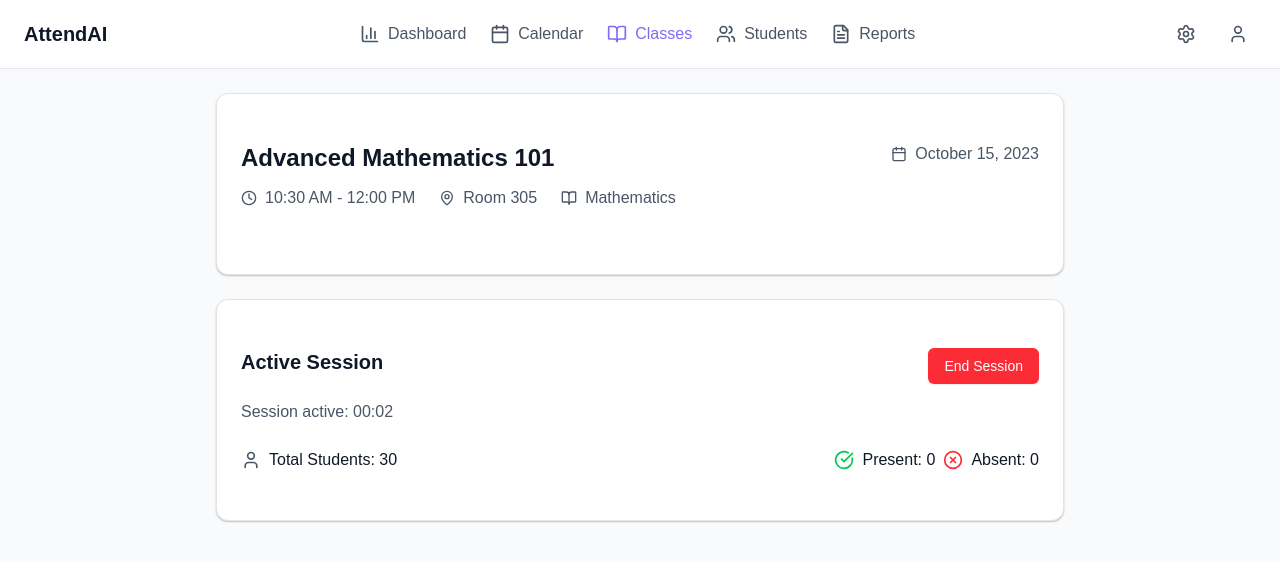
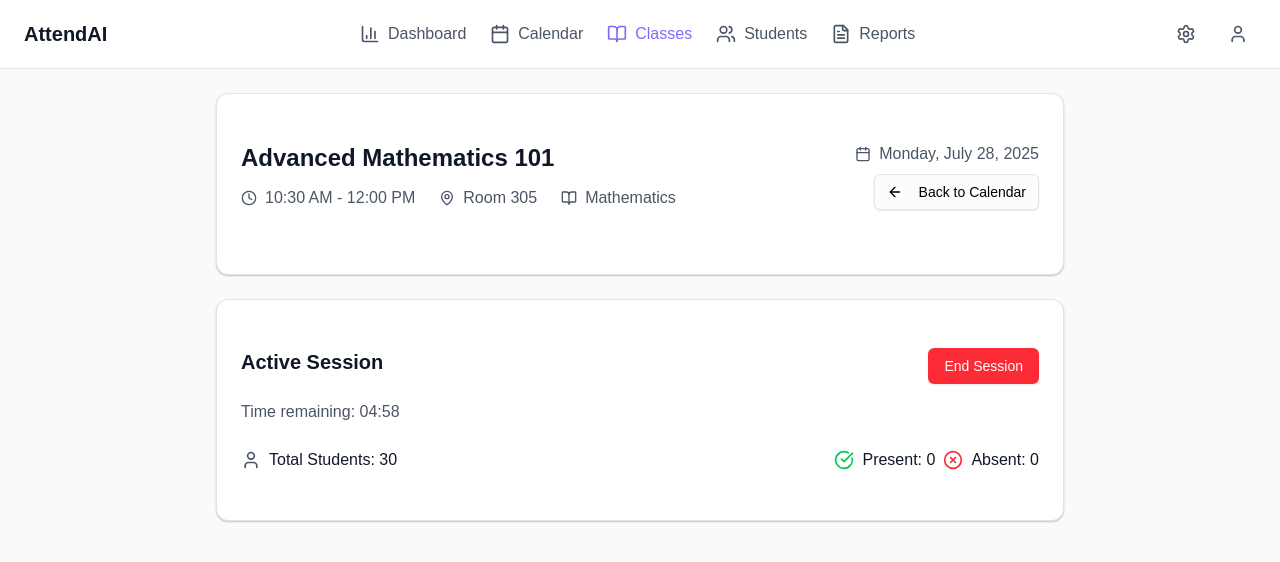
Before and after one commit to amitKhayargoli/AttendAI, a React (Vite) app in the folder frontend/: page /attendance-session in a window 1280 px wide. Both pictures are taken after a click on the button "Start Attendance Session". Shown: the top 562 px of the page. Built offline with nearby package versions, Linux system fonts and the light colour scheme.

Commit message:
attendance session

```diff
--- a/frontend/src/App.jsx
+++ b/frontend/src/App.jsx
@@ -12,6 +12,7 @@ import Classes from "./pages/Classes";
 import ClassTimeline from "./pages/ClassTimeline";
 import AttendanceSession from "./pages/AttendanceSession";
 import { useState } from "react";
+import StudentDashboard from "./pages/StudentDashboard";
 
 function App() {
   const [userRole, setUserRole] = useState("Student");
@@ -25,6 +26,7 @@ function App() {
         <Route path="/reset-password" element={<Resetpassword />} />
         <Route path="/dashboard" element={<Dashboard/>} />
         <Route path="/admin" element={<AdminDashboard />} />
+        <Route path="/student-dashboard" element={<StudentDashboard />} />
         <Route path="/students" element={<Students />} />
         <Route path="/teachers" element={<Teachers />} />
         <Route path="/subjects" element={<Subjects />} />
--- a/frontend/src/pages/AttendanceSession.jsx
+++ b/frontend/src/pages/AttendanceSession.jsx
@@ -1,4 +1,5 @@
 import React, { useState, useEffect } from 'react';
+import { useLocation, useNavigate } from 'react-router-dom';
 import { Button } from "@/components/ui/button";
 import { Card, CardContent } from "@/components/ui/card";
 import TeacherNavbar from "@/components/TeacherNavbar";
@@ -9,21 +10,41 @@ import {
   Calendar,
   User,
   CheckCircle,
-  XCircle
+  XCircle,
+  ArrowLeft
 } from 'lucide-react';
 
 const AttendanceSession = () => {
+  const location = useLocation();
+  const navigate = useNavigate();
   const [sessionActive, setSessionActive] = useState(false);
   const [sessionTime, setSessionTime] = useState(0);
   const [presentCount, setPresentCount] = useState(0);
   const [absentCount, setAbsentCount] = useState(0);
+
+  // Get class details from navigation state
+  const classDetails = location.state?.classDetails || {
+    name: 'Advanced Mathematics 101',
+    startTime: '10:30 AM',
+    endTime: '12:00 PM',
+    roomNumber: 'Room 305',
+    subject: 'Mathematics'
+  };
 
   // Timer effect for active session
   useEffect(() => {
     let interval;
     if (sessionActive) {
       interval = setInterval(() => {
-        setSessionTime(prev => prev + 1);
+        setSessionTime(prev => {
+          const newTime = prev + 1;
+          // Auto-end session after 5 minutes (300 seconds)
+          if (newTime >= 300) {
+            setSessionActive(false);
+            return 0;
+          }
+          return newTime;
+        });
       }, 1000);
     }
     return () => clearInterval(interval);
@@ -59,29 +80,41 @@ const AttendanceSession = () => {
             <div className="flex items-start justify-between mb-4">
               <div>
                 <h2 className="text-2xl font-bold text-gray-900 mb-3">
-                  Advanced Mathematics 101
+                  {classDetails.name}
                 </h2>
                 <div className="flex items-center space-x-6 text-gray-600">
                   <div className="flex items-center space-x-2">
                     <Clock className="h-4 w-4" />
-                    <span>10:30 AM - 12:00 PM</span>
+                    <span>{classDetails.startTime} - {classDetails.endTime}</span>
                   </div>
                   <div className="flex items-center space-x-2">
                     <MapPin className="h-4 w-4" />
-                    <span>Room 305</span>
+                    <span>{classDetails.roomNumber}</span>
                   </div>
                   <div className="flex items-center space-x-2">
                     <BookOpen className="h-4 w-4" />
-                    <span>Mathematics</span>
+                    <span>{classDetails.subject}</span>
                   </div>
                 </div>
               </div>
               <div className="text-right">
                 <div className="flex items-center space-x-2 text-gray-600 mb-2">
                   <Calendar className="h-4 w-4" />
-                  <span>October 15, 2023</span>
+                  <span>{new Date().toLocaleDateString('en-US', {
+                    weekday: 'long',
+                    year: 'numeric',
+                    month: 'long',
+                    day: 'numeric'
+                  })}</span>
                 </div>
-
+                <Button
+                  onClick={() => navigate('/class-timeline')}
+                  variant="outline"
+                  className="flex items-center space-x-2 text-sm"
+                >
+                  <ArrowLeft className="h-4 w-4" />
+                  <span>Back to Calendar</span>
+                </Button>
               </div>
             </div>
             {!sessionActive && (
@@ -111,10 +144,10 @@ const AttendanceSession = () => {
               </div>
 
               <div className="flex items-center space-x-4 mb-6">
-                <div className="text-gray-600">
-                  Session active: {formatTime(sessionTime)}
-                </div>
-              </div>
+                 <div className="text-gray-600">
+                 Time remaining: {formatTime(300 - sessionTime)}
+                 </div>
+               </div>
 
               <div className="flex items-center justify-between">
                 <div className="flex items-center space-x-2">
```
